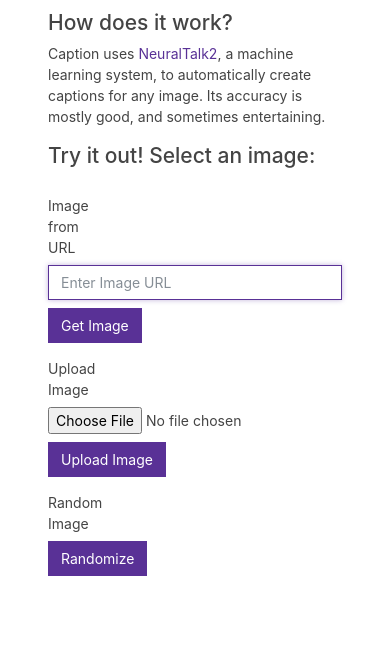
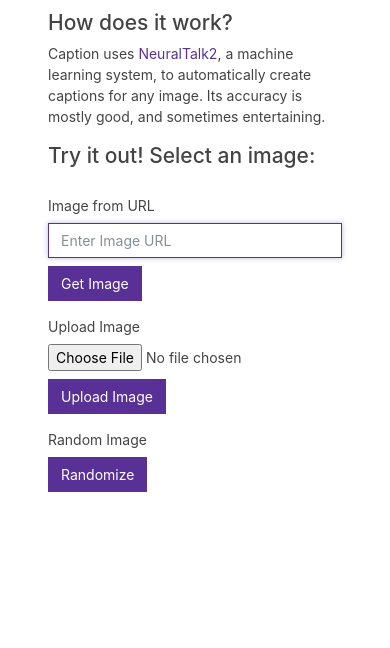
Before and after one commit to j0rgy/deepai-example, a Flask app: page /caption in a window 390 px wide. Shown: the part 222-870 px from the top of the page. After the commit the page ends 714 px from the top, so only its background shows below. Run offline with Flask 2, Linux system fonts and the light colour scheme; some libraries are stand-ins or nearby versions.

Commit message:
Updated column labels to be responsive

```diff
--- a/templates/caption.html
+++ b/templates/caption.html
@@ -42,7 +42,7 @@
         <h4>{% if not caption %}Try it out! {% endif %}Select an image:</h4>
         <form action="/caption" method="post" enctype="multipart/form-data">
             <div class="form-row">
-                <label for="image-url" class="col-2 col-form-label">Image from URL</label>
+                <label for="image-url" class="col-xs-4 col-sm-2 col-form-label">Image from URL</label>
                 <div class="form-group-row col-md-5">
                     <input id="image-url" autocomplete="off" autofocus class="form-control mb-2 mr-2" name="image-url" placeholder="Enter Image URL" type="url">
                 </div>
@@ -51,7 +51,7 @@
                 </div>
             </div>
             <div class="form-row">
-                <label for="user-file" class="col-2 col-form-label">Upload Image</label>
+                <label for="user-file" class="col-xs-4 col-sm-2 col-form-label">Upload Image</label>
                 <div class="form-group-row col-md-5">
                     <input type="file" class="form-control-file mb-2 mr-2" name="user_file">
                 </div>
@@ -60,7 +60,7 @@
                 </div>
             </div>
             <div class="form-row">
-                <label for="random-image-button" class="col-2 col-form-label">Random Image</label>
+                <label for="random-image-button" class="col-xs-4 col-sm-2 col-form-label">Random Image</label>
                 <div class="form-group-row col-md-4">
                     <button class="btn btn-primary mb-2" id="random-button" type="submit" value="random" name="submit-button">Randomize</button>
                 </div>
--- a/templates/colorize.html
+++ b/templates/colorize.html
@@ -55,7 +55,7 @@
         <h4>{% if not img %}Try it out! Select a black and white image:{% else %}Select another black and white image:{% endif %}</h4>
         <form action="/colorize" method="post" enctype="multipart/form-data">
             <div class="form-row">
-                <label for="image-url" class="col-2 col-form-label">Image from URL</label>
+                <label for="image-url" class="col-xs-4 col-sm-2 col-form-label">Image from URL</label>
                 <div class="form-group-row col-md-5">
                     <input id="image-url" autocomplete="off" autofocus class="form-control mb-2 mr-2" name="image-url" placeholder="Enter Image URL" type="url">
                 </div>
@@ -64,7 +64,7 @@
                 </div>
             </div>
             <div class="form-row">
-                <label for="user-file" class="col-2 col-form-label">Upload Image</label>
+                <label for="user-file" class="col-xs-4 col-sm-2 col-form-label">Upload Image</label>
                 <div class="form-group-row col-md-5">
                     <input type="file" class="form-control-file mb-2 mr-2" name="user_file">
                 </div>
@@ -73,7 +73,7 @@
                 </div>
             </div>
             <div class="form-row">
-                <label for="random-image-button" class="col-2 col-form-label">Random Image</label>
+                <label for="random-image-button" class="col-xs-4 col-sm-2 col-form-label">Random Image</label>
                 <div class="form-group-row col-md-4">
                     <button class="btn btn-primary mb-2" id="random-button" type="submit" value="random" name="submit-button">Randomize</button>
                 </div>
```
